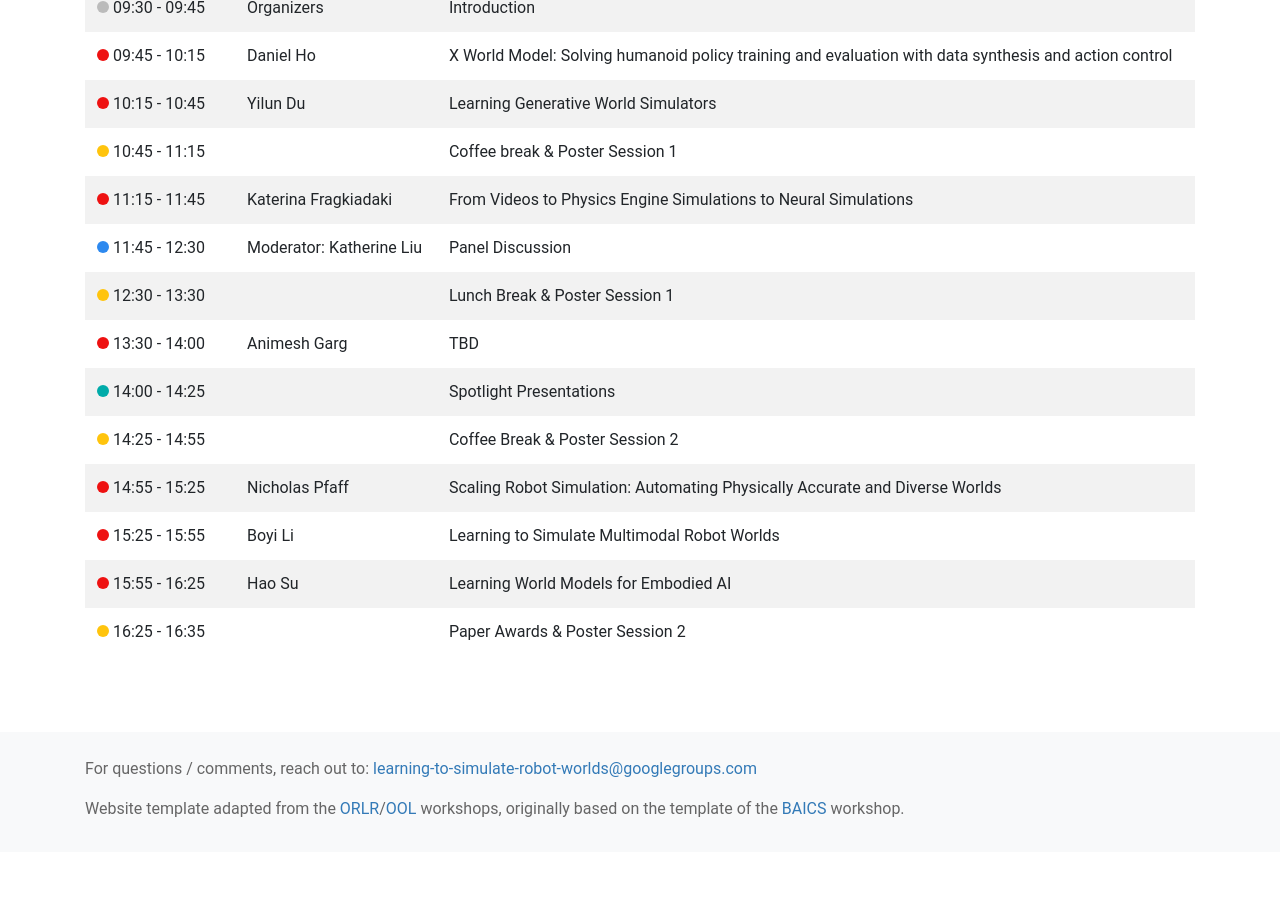
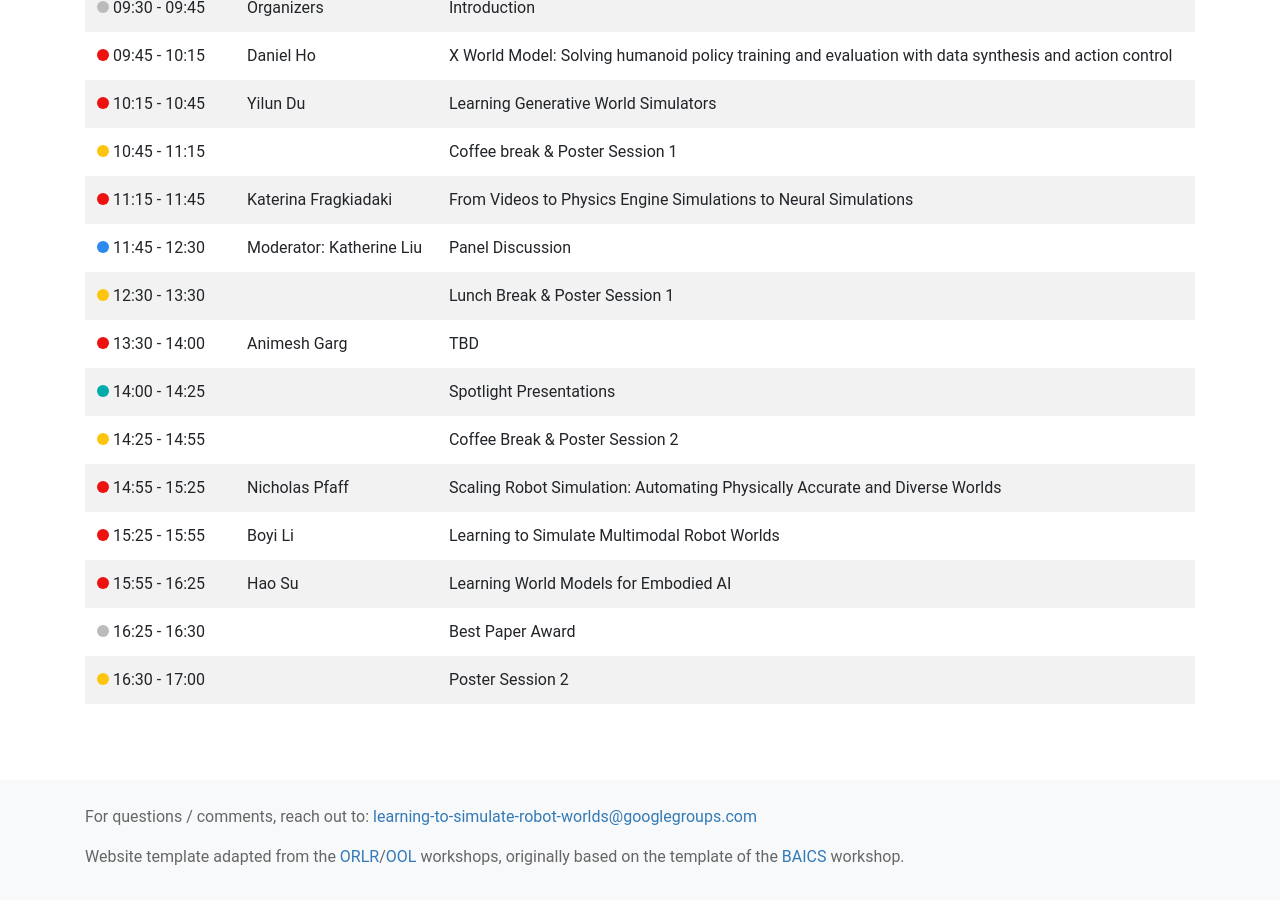
Before and after one commit to simulatingrobotworlds/simulatingrobotworlds.github.io, a Jekyll site: the page built from schedule.html, in a window 1280 px wide and 900 px high, scrolled down 749 px. Built offline with Jekyll 4.4.1, drawn with Linux system fonts in a browser that asks for light colours; nearby versions of some CDN libraries; before the commit the page ends 1601 px from its top, so only the background shows below that.

Commit message:
Update schedule

```diff
--- a/schedule.html
+++ b/schedule.html
@@ -95,9 +95,14 @@ layout: default
       <td>Learning World Models for Embodied AI</td>
     </tr>
       <tr>
-        <td><span class="dot-poster-session"></span> 16:25 - 16:35</td>
+        <td><span class="dot-other-session"></span> 16:25 - 16:30</td>
         <td></td>
-        <td>Paper Awards & Poster Session 2</td>
+        <td>Best Paper Award</td>
+      </tr>
+      <tr>
+        <td><span class="dot-poster-session"></span> 16:30 - 17:00</td>
+        <td></td>
+        <td>Poster Session 2</td>
       </tr>
     </tbody>
   </table>
```
